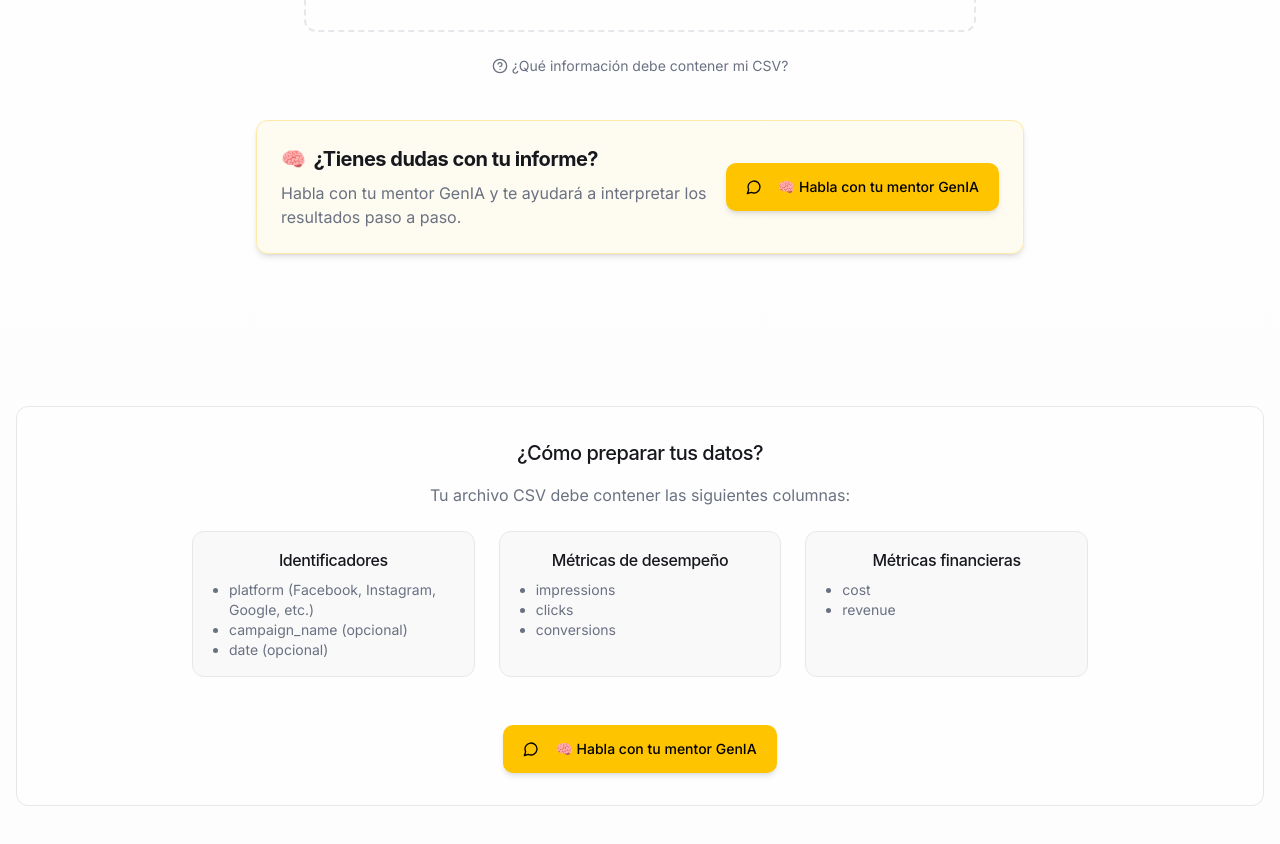
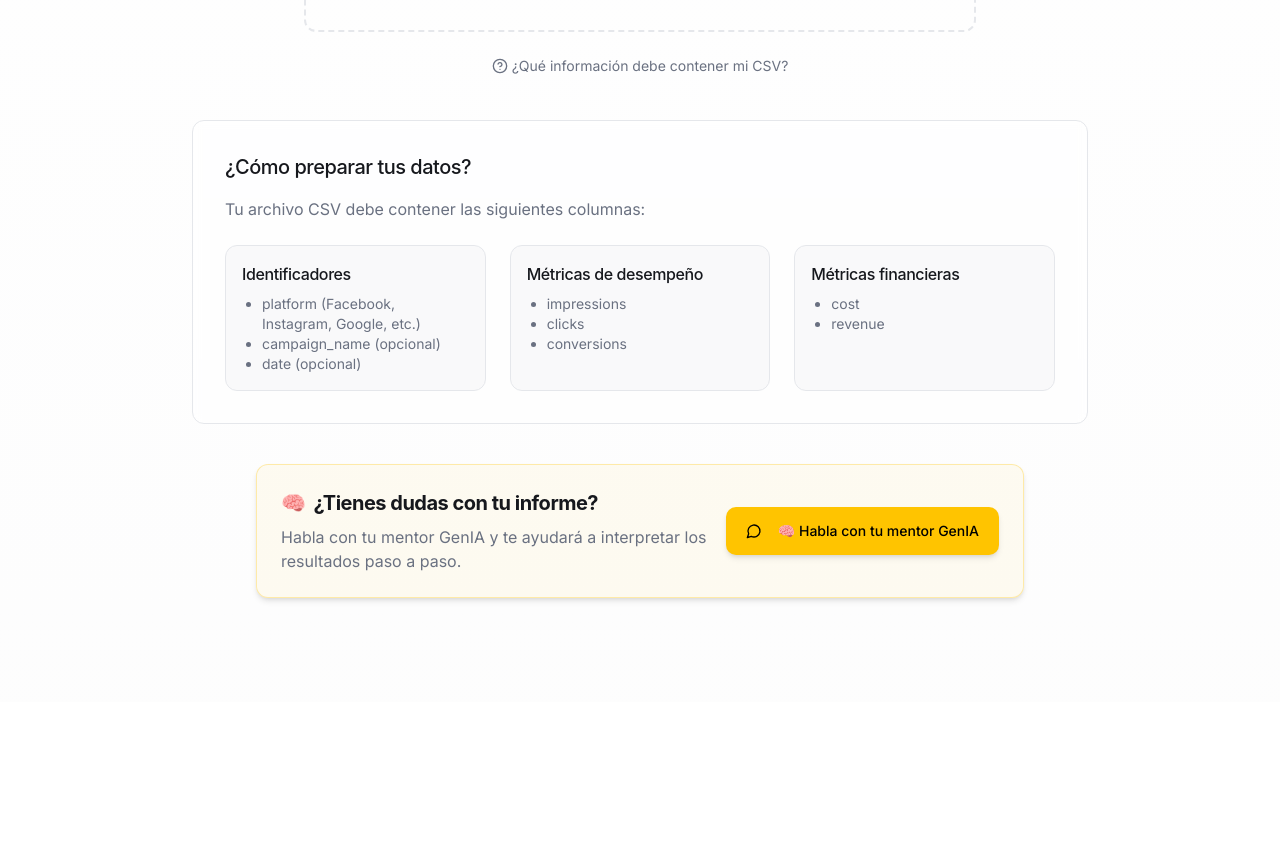
Before and after one commit to Copy-Rai/csv-dashboard-generator-51, a React (Vite) app: page / in a window 1280 px wide. Shown: the part 720-1564 px from the top of the page. After the commit the page ends 1422 px from the top, so only its background shows below. Built offline with nearby package versions, Linux system fonts and the light colour scheme.

Commit message:
Refactor: Improve UI layout and hierarchy
- Move the GenIA logo to the header and remove duplicates.
- Reorganize the UI elements on the initial and results screens.
- Adjust the placement of the mentor card and export button.
- Maintain the existing visual style.

```diff
--- a/src/components/Dashboard.tsx
+++ b/src/components/Dashboard.tsx
@@ -105,14 +105,6 @@ const Dashboard: React.FC<DashboardProps> = ({ data }) => {
 
   return (
     <div className="space-y-8 w-full max-w-7xl mx-auto px-4 py-8">
-      <div className="flex items-center justify-between mb-8">
-        <img
-          src="/lovable-uploads/845ba33d-1143-42dd-bd16-75d19bdbff27.png"
-          alt="GenIA Logo"
-          className="h-12 md:h-16"
-        />
-      </div>
-
       <div>
         <div className="grid grid-cols-1 sm:grid-cols-2 lg:grid-cols-4 gap-6">
           <MetricCard
--- a/src/pages/Index.tsx
+++ b/src/pages/Index.tsx
@@ -47,7 +47,7 @@ const Index = () => {
       <main className="w-full max-w-7xl mx-auto px-4 pb-16">
         {!data ? (
           <>
-            {/* File Upload Section - Now positioned first */}
+            {/* File Upload Section - Positioned first as the main CTA */}
             <FileUpload onFileUploaded={handleFileUploaded} />
 
             {/* Tooltip for CSV requirements */}
@@ -67,7 +67,40 @@ const Index = () => {
               </TooltipProvider>
             </div>
 
-            {/* Mentor Card - Moved after file upload */}
+            {/* "How to prepare your data" section */}
+            <div className="p-8 rounded-xl bg-white/50 backdrop-blur-sm border border-border mb-10 max-w-4xl mx-auto">
+              <h2 className="text-xl font-medium mb-4">¿Cómo preparar tus datos?</h2>
+              <p className="text-muted-foreground mb-6">
+                Tu archivo CSV debe contener las siguientes columnas:
+              </p>
+              <div className="grid grid-cols-1 md:grid-cols-3 gap-6">
+                <div className="p-4 rounded-lg bg-secondary/50 border border-border">
+                  <h3 className="font-medium mb-2">Identificadores</h3>
+                  <ul className="text-sm text-muted-foreground text-left list-disc pl-5">
+                    <li>platform (Facebook, Instagram, Google, etc.)</li>
+                    <li>campaign_name (opcional)</li>
+                    <li>date (opcional)</li>
+                  </ul>
+                </div>
+                <div className="p-4 rounded-lg bg-secondary/50 border border-border">
+                  <h3 className="font-medium mb-2">Métricas de desempeño</h3>
+                  <ul className="text-sm text-muted-foreground text-left list-disc pl-5">
+                    <li>impressions</li>
+                    <li>clicks</li>
+                    <li>conversions</li>
+                  </ul>
+                </div>
+                <div className="p-4 rounded-lg bg-secondary/50 border border-border">
+                  <h3 className="font-medium mb-2">Métricas financieras</h3>
+                  <ul className="text-sm text-muted-foreground text-left list-disc pl-5">
+                    <li>cost</li>
+                    <li>revenue</li>
+                  </ul>
+                </div>
+              </div>
+            </div>
+
+            {/* Mentor Card - Positioned at the end as an alternative entry */}
             <Card className="border border-[#FFC400]/30 bg-[#FFC400]/5 shadow-md max-w-3xl mx-auto mb-10">
               <CardContent className="p-6">
                 <div className="flex flex-col md:flex-row items-center justify-between gap-4">
@@ -94,52 +127,6 @@ const Index = () => {
           <Dashboard data={data} />
         )}
       </main>
-
-      {!data && (
-        <footer className="w-full max-w-7xl mx-auto px-4 py-12 text-center">
-          <div className="p-8 rounded-xl bg-white/50 backdrop-blur-sm border border-border">
-            <h2 className="text-xl font-medium mb-4">¿Cómo preparar tus datos?</h2>
-            <p className="text-muted-foreground mb-6">
-              Tu archivo CSV debe contener las siguientes columnas:
-            </p>
-            <div className="grid grid-cols-1 md:grid-cols-3 gap-6 max-w-4xl mx-auto">
-              <div className="p-4 rounded-lg bg-secondary/50 border border-border">
-                <h3 className="font-medium mb-2">Identificadores</h3>
-                <ul className="text-sm text-muted-foreground text-left list-disc pl-5">
-                  <li>platform (Facebook, Instagram, Google, etc.)</li>
-                  <li>campaign_name (opcional)</li>
-                  <li>date (opcional)</li>
-                </ul>
-              </div>
-              <div className="p-4 rounded-lg bg-secondary/50 border border-border">
-                <h3 className="font-medium mb-2">Métricas de desempeño</h3>
-                <ul className="text-sm text-muted-foreground text-left list-disc pl-5">
-                  <li>impressions</li>
-                  <li>clicks</li>
-                  <li>conversions</li>
-                </ul>
-              </div>
-              <div className="p-4 rounded-lg bg-secondary/50 border border-border">
-                <h3 className="font-medium mb-2">Métricas financieras</h3>
-                <ul className="text-sm text-muted-foreground text-left list-disc pl-5">
-                  <li>cost</li>
-                  <li>revenue</li>
-                </ul>
-              </div>
-            </div>
-
-            <div className="mt-12">
-              <Button
-                onClick={() => window.open(mentorUrl, '_blank')}
-                className="bg-[#FFC400] hover:bg-[#E5B200] text-black shadow-md px-5 py-6"
-                size="lg"
-              >
-                <MessageCircle className="mr-2 h-5 w-5" /> 🧠 Habla con tu mentor GenIA
-              </Button>
-            </div>
-          </div>
-        </footer>
-      )}
     </div>
   );
 };
```
